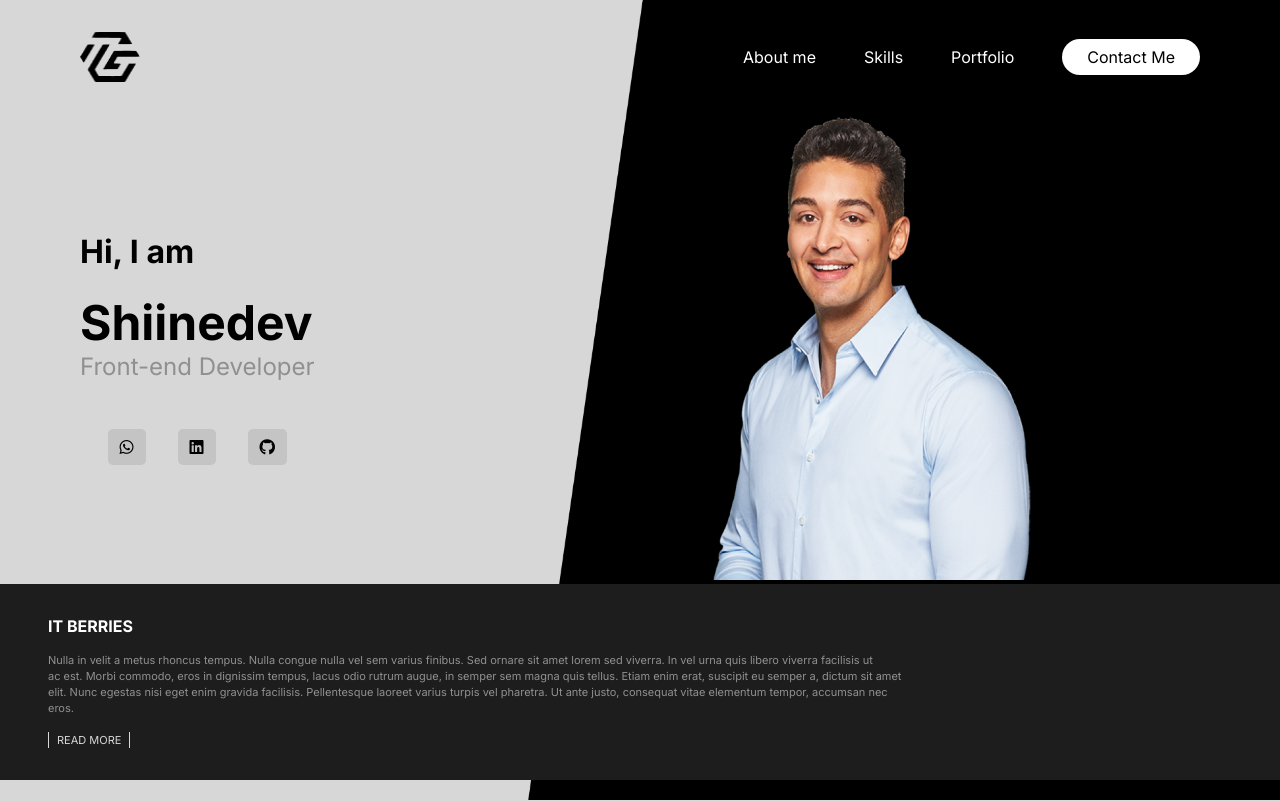
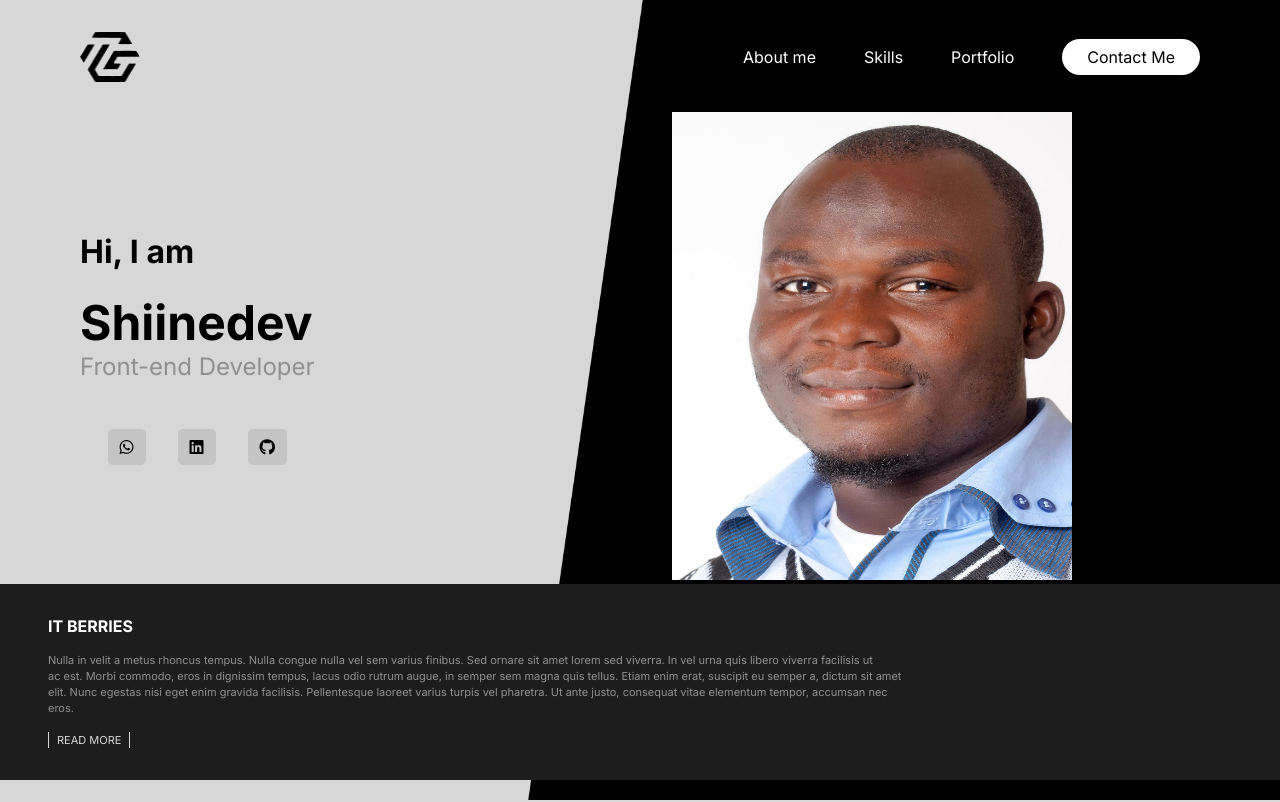
Before and after one commit to skrsalam/abdulsalaam, a plain HTML site: page index.html in a window 1280 px wide. Shown: the top 802 px of the page. Drawn offline with Linux system fonts and the light colour scheme; files whose address does not match are found by name.

Commit message:
changed the photo

```diff
--- a/index.html
+++ b/index.html
@@ -49,7 +49,7 @@
                 </div>
 
                 <div class="person-img">
-                    <img src="./images/person.png" alt="person">
+                    <img src="./images/my_photo.jpg" alt="person">
                 </div>
             </div>
         </section>
```
Also changed, not shown: images/my_photo.jpg (added).
